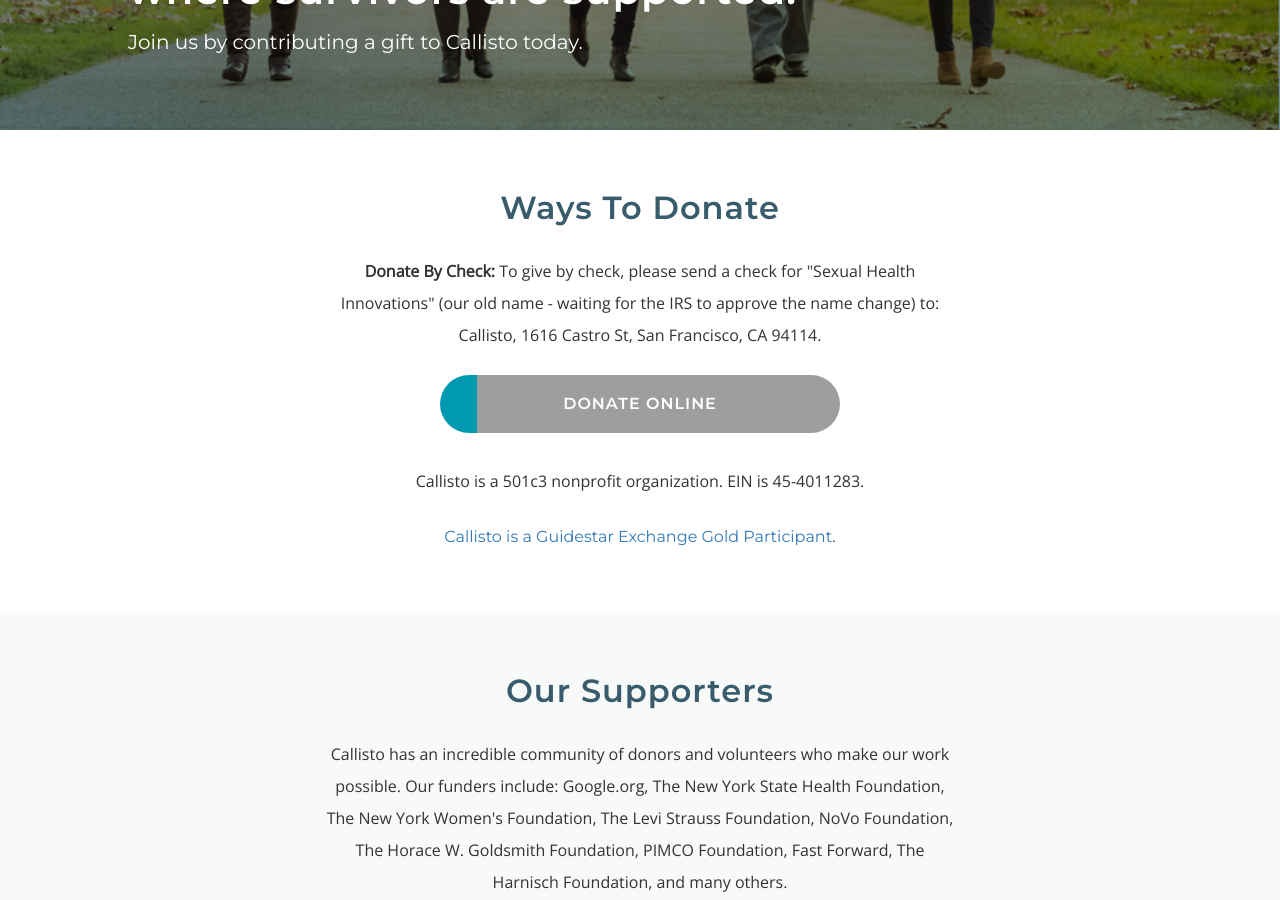
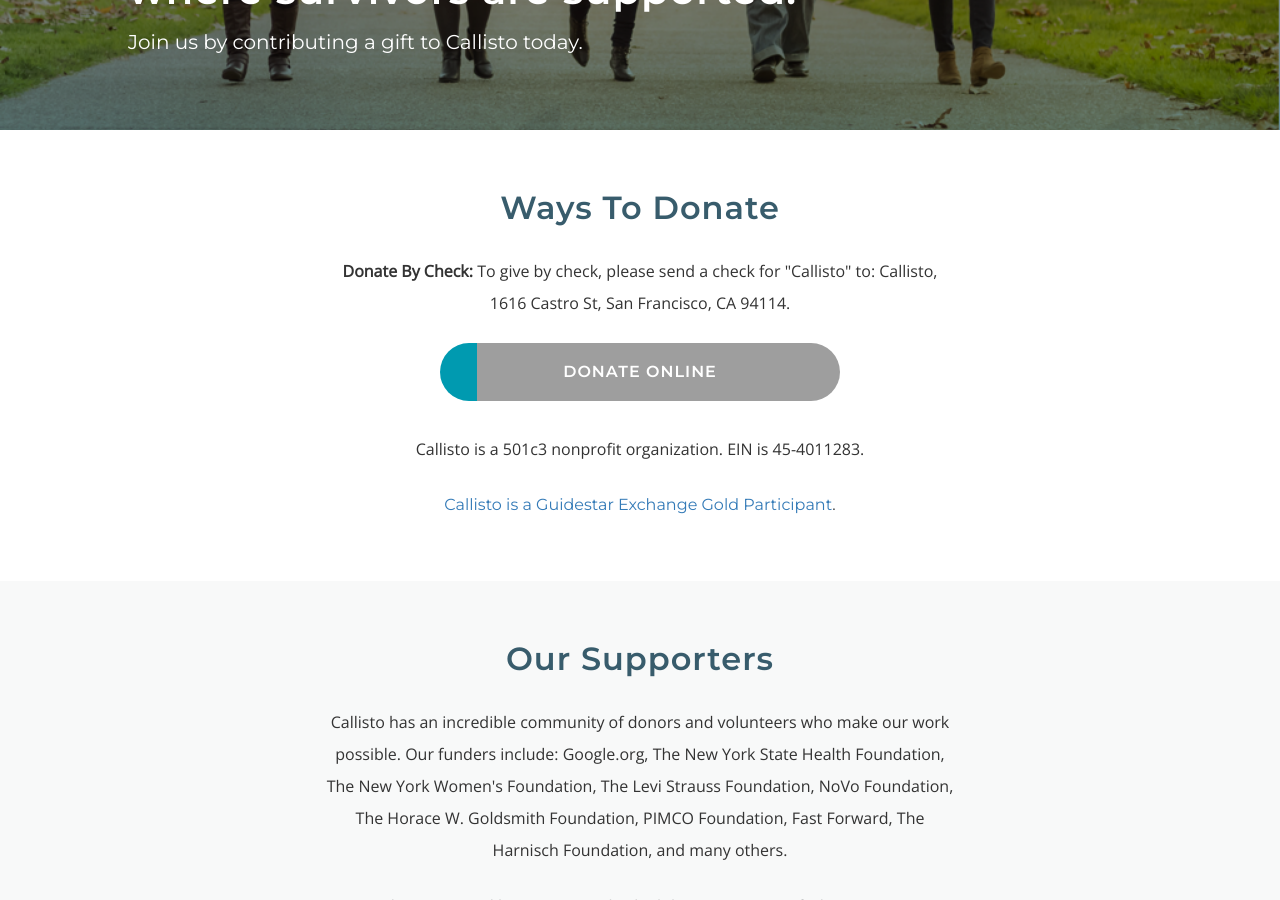
Before and after one commit to project-callisto/projectcallisto-dot-org, a Jekyll site: the page built from donate.html, in a window 1280 px wide and 900 px high, scrolled down 381 px. Built offline with Jekyll 4.4.1, drawn with Linux system fonts in a browser that asks for light colours; grey boxes are pictures that could not be loaded.

Commit message:
updated donate name from SHI to Callisto

```diff
--- a/donate.html
+++ b/donate.html
@@ -14,7 +14,7 @@
 <section>
     <div class="paragraph-content-spacer">
         <h3>Ways To Donate</h3>
-        <p><b>Donate By Check:</b> To give by check, please send a check for "Sexual Health Innovations" (our old name - waiting for the IRS to approve the name change) to: Callisto, 1616 Castro St, San Francisco, CA 94114.</p>
+        <p><b>Donate By Check:</b> To give by check, please send a check for "Callisto" to: Callisto, 1616 Castro St, San Francisco, CA 94114.</p>
         <a target="_blank" class="gradient-button dbox-donation-button" href="https://donorbox.org/callisto" style="background:#009ab0 url(https://d1iczxrky3cnb2.cloudfront.net/red_logo.png) no-repeat 37px center;" >Donate Online</a>
         <br/>
         <p>Callisto is a 501c3 nonprofit organization. EIN is 45-4011283.</p>
```
